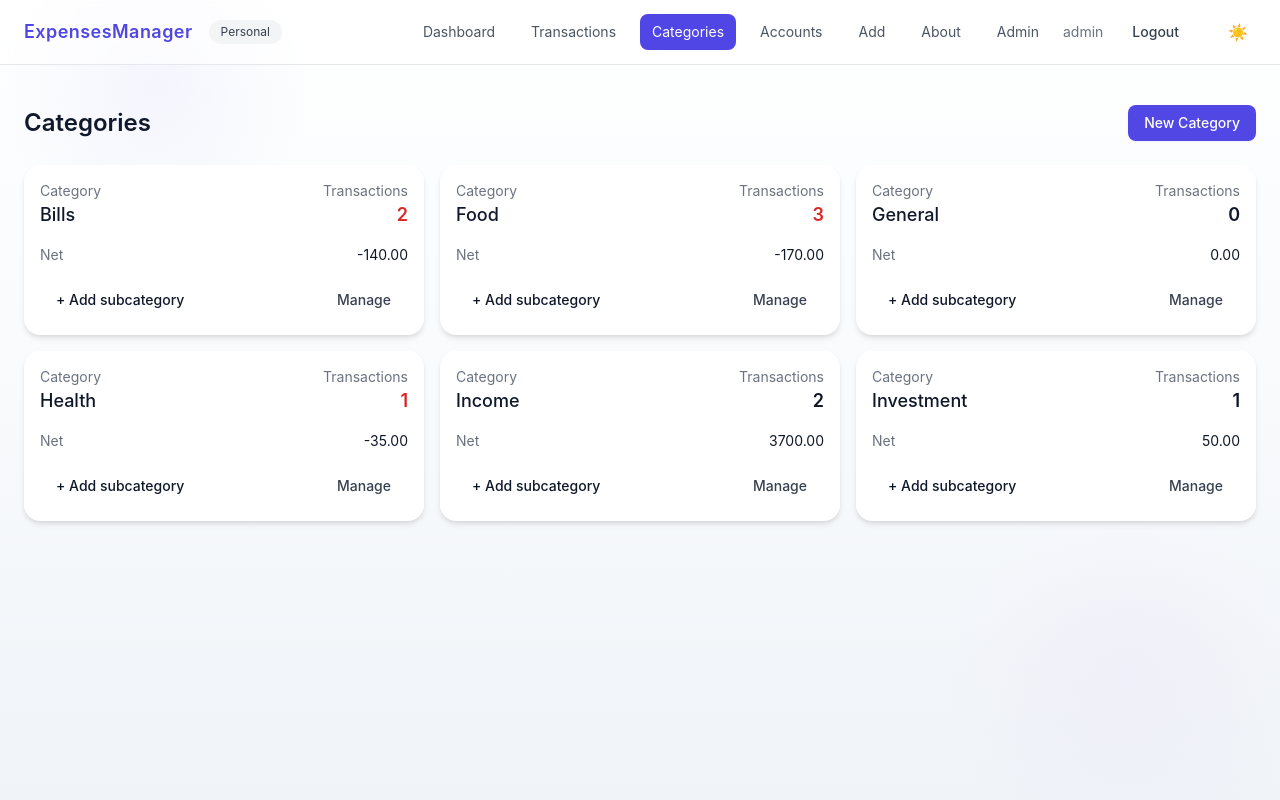
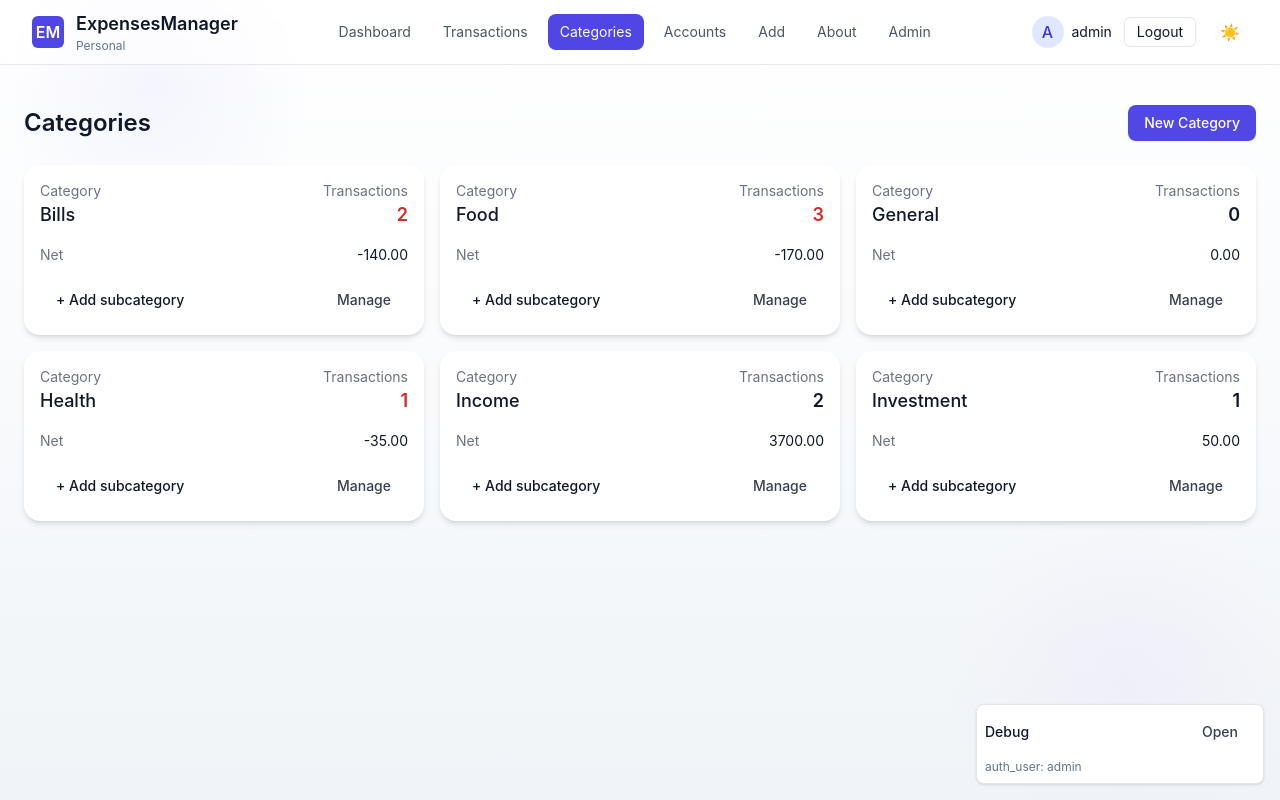
Before and after one commit to EddyWangWork/react_expensesManager, a React (Vite) app: page /categories in a window 1280 px wide. Built offline with nearby package versions, Linux system fonts and the light colour scheme.

Commit message:
beatify UI

```diff
--- a/src/App.jsx
+++ b/src/App.jsx
@@ -1,4 +1,7 @@
 import React, { useEffect, useRef } from 'react'
+import { useAuth } from './context/AuthContext'
+import Spinner from './components/Spinner'
+import DebugPanel from './components/DebugPanel'
 import { Routes, Route, useLocation, useNavigate } from 'react-router-dom'
 import NavBar from './components/NavBar'
 // Ensure we import the existing dashboard page. Some edits introduced a stale import
@@ -28,6 +31,7 @@ import { AuthProvider } from './context/AuthContext'
 
 function AppInner() {
     const { modalOpen, modalEditId, modalDefaultAccount, modalAction, closeModal } = useUI()
+    const { isReady } = useAuth()
     const loc = useLocation()
     const navigate = useNavigate()
     const { openAddModal } = useUI()
@@ -86,6 +90,16 @@ function AppInner() {
         <TransactionsProvider>
             <div className="app-shell">
                 <NavBar />
+                {/* top-bar loader to preserve layout while auth initializes */}
+                {!isReady && (
+                    <div className="w-full bg-slate-50 dark:bg-slate-900 border-b">
+                        <div className="max-w-7xl mx-auto px-6 py-2 flex items-center gap-3 text-sm text-slate-700 dark:text-slate-300">
+                            <Spinner size={18} speed={500} />
+                            <div>Initializing app...</div>
+                        </div>
+                    </div>
+                )}
+
                 <main className="max-w-7xl mx-auto px-6 py-10">
                     <Routes>
                         <Route path="/login" element={<Login />} />
@@ -118,6 +132,7 @@ function AppInner() {
                 <CategoryEditorWrapper />
                 <SnackbarWrapper />
                 <ConfirmWrapper />
+                <DebugPanel />
             </div>
         </TransactionsProvider>
     )
--- /dev/null
+++ b/src/components/DebugPanel.jsx
@@ -0,0 +1,34 @@
+import React, { useState } from 'react'
+import { useAuth } from '../context/AuthContext'
+
+export default function DebugPanel() {
+    const { user, listUsers } = useAuth()
+    const [open, setOpen] = useState(false)
+
+    const users = listUsers()
+
+    return (
+        <div className="fixed right-4 bottom-4 z-50">
+            <div className="bg-white dark:bg-slate-800 border rounded-lg shadow p-2 w-72">
+                <div className="flex items-center justify-between mb-2">
+                    <div className="text-sm font-medium">Debug</div>
+                    <button className="btn btn-ghost btn-xs" onClick={() => setOpen(o => !o)}>{open ? 'Close' : 'Open'}</button>
+                </div>
+                {open ? (
+                    <div className="text-xs text-slate-700 dark:text-slate-300 max-h-64 overflow-auto">
+                        <div className="mb-2">
+                            <div className="text-[11px] text-slate-500">auth_user</div>
+                            <pre className="text-[11px] bg-slate-50 dark:bg-slate-900 p-2 rounded mt-1">{JSON.stringify(user, null, 2)}</pre>
+                        </div>
+                        <div>
+                            <div className="text-[11px] text-slate-500">auth_users</div>
+                            <pre className="text-[11px] bg-slate-50 dark:bg-slate-900 p-2 rounded mt-1">{JSON.stringify(users, null, 2)}</pre>
+                        </div>
+                    </div>
+                ) : (
+                    <div className="text-xs text-slate-500">auth_user: {user ? user.username : 'null'}</div>
+                )}
+            </div>
+        </div>
+    )
+}
--- a/src/components/NavBar.jsx
+++ b/src/components/NavBar.jsx
@@ -5,6 +5,7 @@ import { useUI } from '../context/UIContext'
 
 const NavBar = () => {
     const [dark, setDark] = useState(false)
+    const [mobileOpen, setMobileOpen] = useState(false)
     const { user, logout, hasRole } = useAuth()
     const { showNotification, openConfirm } = useUI()
     const navigate = useNavigate()
@@ -47,20 +48,24 @@ const NavBar = () => {
     }
 
     return (
-        <header className="sticky top-0 z-20 backdrop-blur-sm bg-white/60 border-b dark:bg-slate-900/60">
-            <div className="max-w-7xl mx-auto px-6">
+        <header className="sticky top-0 z-30 backdrop-blur bg-white/60 dark:bg-slate-900/60 border-b">
+            <div className="max-w-7xl mx-auto px-4 sm:px-6 lg:px-8">
                 <div className="flex items-center justify-between h-16">
+                    {/* left: brand */}
                     <div className="flex items-center gap-4">
-                        <div className="brand text-lg">ExpensesManager</div>
-                        <div className="hidden md:flex items-center gap-2 text-sm text-gray-500 dark:text-slate-400">
-                            <span className="pill">Personal</span>
+                        <NavLink to="/" className="flex items-center gap-3">
+                            <div className="h-8 w-8 rounded-md bg-indigo-600 flex items-center justify-center text-white font-semibold">EM</div>
+                            <div className="hidden sm:block">
+                                <div className="text-lg font-semibold">ExpensesManager</div>
+                                <div className="text-xs text-slate-500 dark:text-slate-400">Personal</div>
                             </div>
+                        </NavLink>
                     </div>
 
-                    <div className="flex items-center gap-3">
-                        <nav className="flex items-center gap-3">
+                    {/* center / desktop nav */}
+                    <nav className="hidden md:flex items-center gap-2">
                         <NavLink to="/" className={linkClass}>Dashboard</NavLink>
-                            {user ? (
+                        {user && (
                             <>
                                 <NavLink to="/transactions" className={linkClass}>Transactions</NavLink>
                                 <NavLink to="/categories" className={linkClass}>Categories</NavLink>
@@ -71,26 +76,66 @@ const NavBar = () => {
                                     <NavLink to="/admin" className={linkClass}>Admin</NavLink>
                                 )}
                             </>
-                            ) : (
-                                <>
-                                    <NavLink to="/login" className={linkClass}>Login</NavLink>
-                                    <NavLink to="/register" className={linkClass}>Register</NavLink>
-                                </>
                         )}
                     </nav>
 
-                        {user && (
+                    {/* right: actions */}
                     <div className="flex items-center gap-3">
-                                <div className="text-sm muted">{user.username}</div>
-                                <button onClick={handleLogout} className="btn btn-ghost btn-sm">Logout</button>
+                        {/* mobile menu button */}
+                        <button onClick={() => setMobileOpen(o => !o)} className="md:hidden p-2 rounded-md hover:bg-gray-100 dark:hover:bg-slate-700">
+                            <svg xmlns="http://www.w3.org/2000/svg" className="h-6 w-6 text-slate-700 dark:text-slate-200" fill="none" viewBox="0 0 24 24" stroke="currentColor">
+                                <path strokeLinecap="round" strokeLinejoin="round" strokeWidth={2} d="M4 6h16M4 12h16M4 18h16" />
+                            </svg>
+                        </button>
+
+                        {/* auth actions */}
+                        {user ? (
+                            <div className="flex items-center gap-3">
+                                <div className="flex items-center gap-2">
+                                    <div className="h-8 w-8 rounded-full bg-indigo-100 text-indigo-700 flex items-center justify-center font-medium">{(user.username || 'U').charAt(0).toUpperCase()}</div>
+                                    <div className="hidden sm:block text-sm">{user.username}</div>
+                                </div>
+                                <button onClick={handleLogout} className="px-3 py-1 rounded-md text-sm border hover:bg-gray-50 dark:hover:bg-slate-800">Logout</button>
+                            </div>
+                        ) : (
+                            <div className="hidden sm:flex items-center gap-2">
+                                <NavLink to="/login" className={linkClass}>Login</NavLink>
+                                <NavLink to="/register" className={linkClass}>Register</NavLink>
                             </div>
                         )}
 
-                        <button onClick={toggle} aria-label="Toggle theme" className="ml-3 p-2 rounded-full hover:bg-gray-100 dark:hover:bg-slate-700">
+                        <button onClick={toggle} aria-label="Toggle theme" className="ml-1 p-2 rounded-full hover:bg-gray-100 dark:hover:bg-slate-700">
                             {dark ? '🌙' : '☀️'}
                         </button>
                     </div>
                 </div>
+
+                {/* mobile menu panel */}
+                {mobileOpen && (
+                    <div className="md:hidden mt-2 pb-4">
+                        <nav className="flex flex-col gap-1">
+                            <NavLink to="/" onClick={() => setMobileOpen(false)} className={({ isActive }) => `${isActive ? 'bg-indigo-600 text-white' : 'text-slate-700 dark:text-slate-200'} block px-3 py-2 rounded-md`}>Dashboard</NavLink>
+                            {user ? (
+                                <>
+                                    <NavLink to="/transactions" onClick={() => setMobileOpen(false)} className={({ isActive }) => `${isActive ? 'bg-indigo-600 text-white' : 'text-slate-700 dark:text-slate-200'} block px-3 py-2 rounded-md`}>Transactions</NavLink>
+                                    <NavLink to="/categories" onClick={() => setMobileOpen(false)} className={({ isActive }) => `${isActive ? 'bg-indigo-600 text-white' : 'text-slate-700 dark:text-slate-200'} block px-3 py-2 rounded-md`}>Categories</NavLink>
+                                    <NavLink to="/accounts" onClick={() => setMobileOpen(false)} className={({ isActive }) => `${isActive ? 'bg-indigo-600 text-white' : 'text-slate-700 dark:text-slate-200'} block px-3 py-2 rounded-md`}>Accounts</NavLink>
+                                    <NavLink to="/add" onClick={() => setMobileOpen(false)} className={({ isActive }) => `${isActive ? 'bg-indigo-600 text-white' : 'text-slate-700 dark:text-slate-200'} block px-3 py-2 rounded-md`}>Add</NavLink>
+                                    <NavLink to="/about" onClick={() => setMobileOpen(false)} className={({ isActive }) => `${isActive ? 'bg-indigo-600 text-white' : 'text-slate-700 dark:text-slate-200'} block px-3 py-2 rounded-md`}>About</NavLink>
+                                    {hasRole && hasRole('admin') && (
+                                        <NavLink to="/admin" onClick={() => setMobileOpen(false)} className={({ isActive }) => `${isActive ? 'bg-indigo-600 text-white' : 'text-slate-700 dark:text-slate-200'} block px-3 py-2 rounded-md`}>Admin</NavLink>
+                                    )}
+                                    <button onClick={() => { setMobileOpen(false); handleLogout() }} className="text-left px-3 py-2 rounded-md text-slate-700 dark:text-slate-200">Logout</button>
+                                </>
+                            ) : (
+                                <>
+                                    <NavLink to="/login" onClick={() => setMobileOpen(false)} className={({ isActive }) => `${isActive ? 'bg-indigo-600 text-white' : 'text-slate-700 dark:text-slate-200'} block px-3 py-2 rounded-md`}>Login</NavLink>
+                                    <NavLink to="/register" onClick={() => setMobileOpen(false)} className={({ isActive }) => `${isActive ? 'bg-indigo-600 text-white' : 'text-slate-700 dark:text-slate-200'} block px-3 py-2 rounded-md`}>Register</NavLink>
+                                </>
+                            )}
+                        </nav>
+                    </div>
+                )}
             </div>
         </header>
     )
--- /dev/null
+++ b/src/components/Spinner.jsx
@@ -0,0 +1,12 @@
+import React from 'react'
+
+export default function Spinner({ size = 40, speed = 600 }) {
+    const style = { animationDuration: `${speed}ms` }
+    return (
+        <svg width={size} height={size} viewBox="0 0 50 50" className="animate-spin text-indigo-600" style={style}>
+            <circle cx="25" cy="25" r="20" stroke="currentColor" strokeWidth="5" fill="none" opacity="0.12" />
+            <path d="M45 25a20 20 0 0 1-20 20" stroke="currentColor" strokeWidth="5" strokeLinecap="round" fill="none" opacity="0.95" />
+            <path d="M25 5a20 20 0 0 1 20 20" stroke="currentColor" strokeWidth="3" strokeLinecap="round" fill="none" opacity="0.6" />
+        </svg>
+    )
+}
--- a/src/context/AuthContext.jsx
+++ b/src/context/AuthContext.jsx
@@ -62,6 +62,7 @@ export function AuthProvider({ children }) {
         users.push(newUser)
         localStorage.setItem('auth_users', JSON.stringify(users))
         setUser({ id: newUser.id, username: newUser.username, roles: newUser.roles })
+        try { console.info('Auth: registered', newUser.username) } catch (e) { }
         return newUser
     }
 
@@ -72,11 +73,13 @@ export function AuthProvider({ children }) {
         const found = users.find(u => u.username === username && u.passHash === passHash)
         if (!found) throw new Error('Invalid username or password')
         setUser({ id: found.id, username: found.username, roles: found.roles || ['user'] })
+        try { console.info('Auth: login', found.username) } catch (e) { }
         return found
     }
 
     const logout = () => {
         setUser(null)
+        try { console.info('Auth: logout') } catch (e) { }
     }
 
     // admin helpers: list/update/delete users (client-only localStorage operations)
```
Also changed, not shown: src/context/UIContext.jsx (+15 -1 lines). Lines whose indentation alone changed are shown as unchanged.
